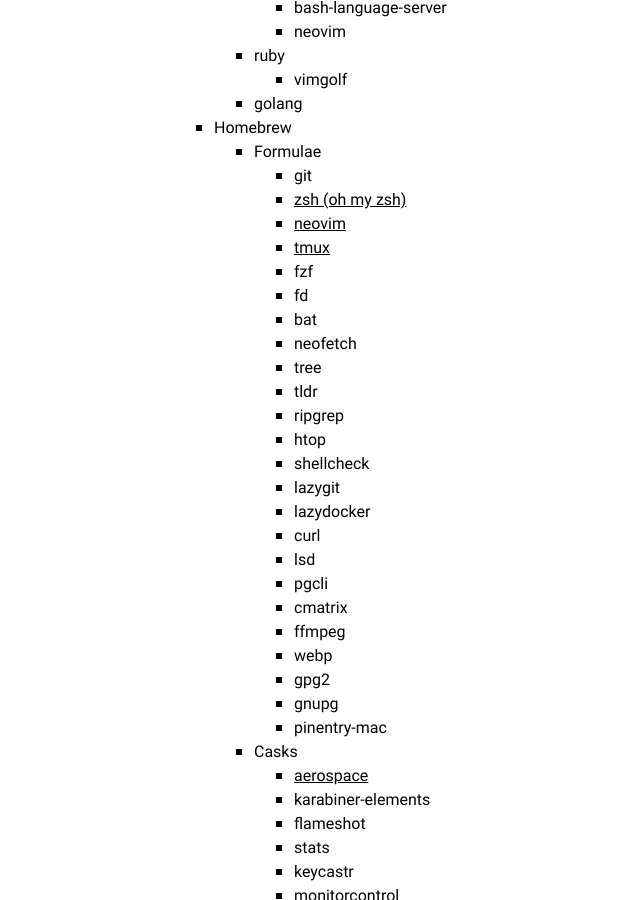
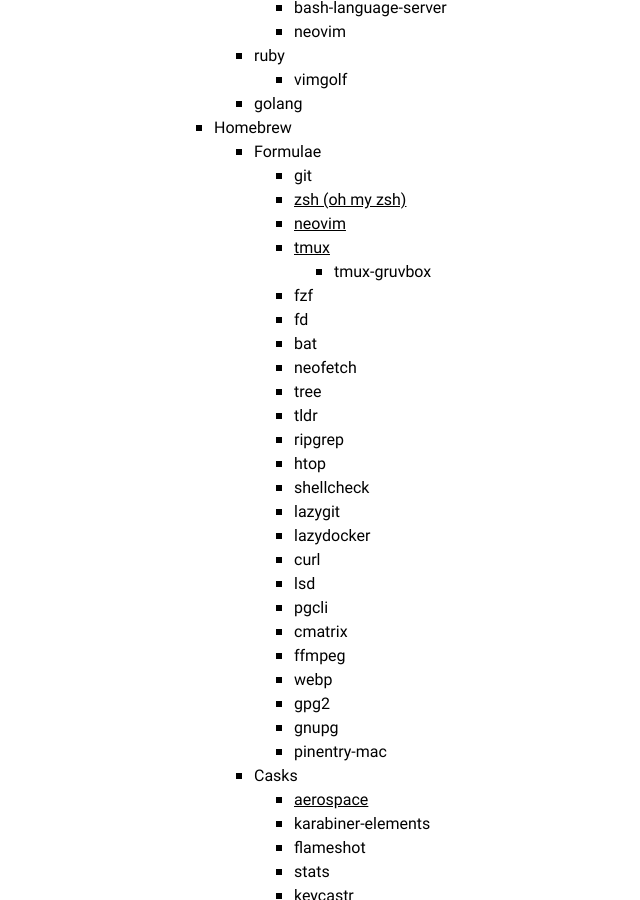
Before and after one commit to amalumian/www.malumian.dev, a Jekyll site: the page built from setup.html, in a window 1280 px wide and 900 px high, scrolled down 5809 px. Shown: the whole window, without its empty margins (136-776 px from the left). Built offline with Jekyll 4.4.1, drawn with Linux system fonts in a browser that asks for light colours.

Commit message:
Update setup.html

```diff
--- a/setup.html
+++ b/setup.html
@@ -376,6 +376,9 @@
                 target="_blank"
                 >tmux</a
               >
+              <ul>
+                <li>tmux-gruvbox</li>
+              </ul>
             </li>
             <li>fzf</li>
             <li>fd</li>
```
